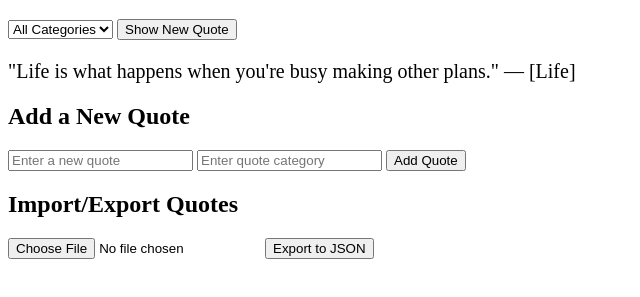
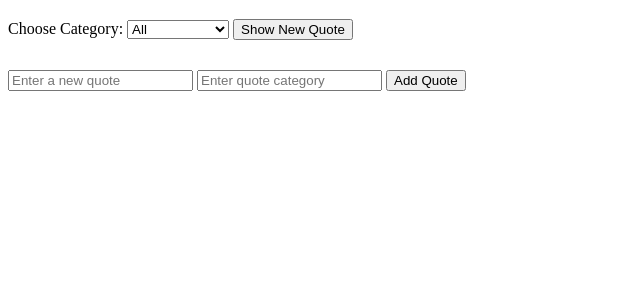
Before and after one commit to nati-collab/dynamic-quote-generator, a plain HTML site: page index.html in a window 1280 px wide. Shown: the part 61-358 px from the top of the page, without its empty margins (0-640 px from the left). Drawn offline with Linux system fonts and the light colour scheme.

Commit message:
Update quote generator with dynamic category filter and add-quote functionality

```diff
--- a/index.html
+++ b/index.html
@@ -1,32 +1,28 @@
 <!DOCTYPE html>
 <html lang="en">
 <head>
-  <meta charset="UTF-8" />
-  <meta name="viewport" content="width=device-width, initial-scale=1.0"/>
+  <meta charset="UTF-8">
+  <meta name="viewport" content="width=device-width, initial-scale=1.0">
   <title>Dynamic Quote Generator</title>
 </head>
 <body>
   <h1>Dynamic Quote Generator</h1>
 
-  <!-- Filter Section -->
-  <select id="categoryFilter" onchange="filterQuotes()">
-    <option value="all">All Categories</option>
-  </select>
-  <button id="newQuote">Show New Quote</button>
+  <div>
+    <label for="categoryFilter">Choose Category:</label>
+    <select id="categoryFilter">
+      <option value="all">All</option>
+    </select>
+    <button id="newQuote">Show New Quote</button>
+  </div>
 
-  <!-- Display Section -->
-  <div id="quoteDisplay" style="margin-top: 20px; font-size: 20px;"></div>
+  <div id="quoteDisplay" style="margin-top: 20px; font-size: 1.2rem;"></div>
 
-  <!-- Add New Quote -->
-  <h2>Add a New Quote</h2>
-  <input id="newQuoteText" type="text" placeholder="Enter a new quote" />
-  <input id="newQuoteCategory" type="text" placeholder="Enter quote category" />
-  <button onclick="addQuote()">Add Quote</button>
-
-  <!-- Import/Export Section -->
-  <h2>Import/Export Quotes</h2>
-  <input type="file" id="importFile" accept=".json" onchange="importFromJsonFile(event)" />
-  <button onclick="exportToJson()">Export to JSON</button>
+  <div style="margin-top: 30px;">
+    <input id="newQuoteText" type="text" placeholder="Enter a new quote" />
+    <input id="newQuoteCategory" type="text" placeholder="Enter quote category" />
+    <button onclick="addQuote()">Add Quote</button>
+  </div>
 
   <script src="script.js"></script>
 </body>
--- a/script.js
+++ b/script.js
@@ -1,124 +1,64 @@
-let quotes = JSON.parse(localStorage.getItem("quotes")) || [
-  { text: "The best way to get started is to quit talking and begin doing.", category: "Motivation" },
-  { text: "Life is what happens when you're busy making other plans.", category: "Life" },
-  { text: "Get busy living or get busy dying.", category: "Life" },
+const quotes = [
+  { text: "The only limit is your mind.", category: "Motivation" },
+  { text: "Code is like humor. When you have to explain it, it’s bad.", category: "Programming" },
+  { text: "Do what is right, not what is easy.", category: "Life" }
 ];
 
-document.addEventListener("DOMContentLoaded", () => {
-  populateCategories();
-  restoreFilter();
-  displayRandomQuote();
-  document.getElementById("newQuote").addEventListener("click", displayRandomQuote);
-});
+const quoteDisplay = document.getElementById('quoteDisplay');
+const categoryFilter = document.getElementById('categoryFilter');
 
-// Save quotes to localStorage
-function saveQuotes() {
-  localStorage.setItem("quotes", JSON.stringify(quotes));
+function populateCategories() {
+  const categories = [...new Set(quotes.map(q => q.category))];
+  categories.forEach(cat => {
+    const option = document.createElement('option');
+    option.value = cat;
+    option.textContent = cat;
+    categoryFilter.appendChild(option);
+  });
 }
 
-// Display a random quote
-function displayRandomQuote() {
-  const selectedCategory = document.getElementById("categoryFilter").value;
-  const filteredQuotes = selectedCategory === "all"
+function showRandomQuote() {
+  const selectedCategory = categoryFilter.value;
+  const filteredQuotes = selectedCategory === 'all'
     ? quotes
-    : quotes.filter(q => q.category.toLowerCase() === selectedCategory.toLowerCase());
+    : quotes.filter(q => q.category === selectedCategory);
 
   if (filteredQuotes.length === 0) {
-    document.getElementById("quoteDisplay").textContent = "No quotes found for this category.";
+    quoteDisplay.textContent = "No quotes available for this category.";
     return;
   }
 
-  const randomIndex = Math.floor(Math.random() * filteredQuotes.length);
-  const quote = filteredQuotes[randomIndex];
-  document.getElementById("quoteDisplay").textContent = `"${quote.text}" — [${quote.category}]`;
-
-  // Save last viewed quote to sessionStorage
-  sessionStorage.setItem("lastQuote", JSON.stringify(quote));
+  const randomQuote = filteredQuotes[Math.floor(Math.random() * filteredQuotes.length)];
+  quoteDisplay.textContent = `"${randomQuote.text}" — ${randomQuote.category}`;
 }
 
-// Add a new quote
 function addQuote() {
-  const text = document.getElementById("newQuoteText").value.trim();
-  const category = document.getElementById("newQuoteCategory").value.trim();
+  const textInput = document.getElementById('newQuoteText');
+  const categoryInput = document.getElementById('newQuoteCategory');
+
+  const text = textInput.value.trim();
+  const category = categoryInput.value.trim();
 
   if (!text || !category) {
-    alert("Please enter both text and category.");
+    alert("Please enter both quote text and category.");
     return;
   }
 
   quotes.push({ text, category });
-  saveQuotes();
-  populateCategories();
 
-  document.getElementById("newQuoteText").value = "";
-  document.getElementById("newQuoteCategory").value = "";
-  alert("Quote added!");
+  if (![...categoryFilter.options].some(opt => opt.value === category)) {
+    const newOption = document.createElement('option');
+    newOption.value = category;
+    newOption.textContent = category;
+    categoryFilter.appendChild(newOption);
+  }
+
+  textInput.value = "";
+  categoryInput.value = "";
+  alert("Quote added successfully!");
 }
 
-// Export quotes to a JSON file
-function exportToJson() {
-  const blob = new Blob([JSON.stringify(quotes, null, 2)], { type: "application/json" });
-  const url = URL.createObjectURL(blob);
-  const a = document.createElement("a");
-  a.href = url;
-  a.download = "quotes.json";
-  document.body.appendChild(a);
-  a.click();
-  document.body.removeChild(a);
-}
+document.getElementById('newQuote').addEventListener('click', showRandomQuote);
+categoryFilter.addEventListener('change', showRandomQuote);
 
-// Import quotes from a JSON file
-function importFromJsonFile(event) {
-  const fileReader = new FileReader();
-  fileReader.onload = function (event) {
-    try {
-      const importedQuotes = JSON.parse(event.target.result);
-      if (Array.isArray(importedQuotes)) {
-        quotes.push(...importedQuotes);
-        saveQuotes();
-        populateCategories();
-        alert("Quotes imported successfully!");
-      } else {
-        alert("Invalid JSON format.");
-      }
-    } catch (e) {
-      alert("Error parsing JSON file.");
-    }
-  };
-  fileReader.readAsText(event.target.files[0]);
-}
-
-// Populate categories into the filter dropdown
-function populateCategories() {
-  const select = document.getElementById("categoryFilter");
-  const currentValue = select.value;
-
-  const categories = Array.from(new Set(quotes.map(q => q.category)));
-  select.innerHTML = `<option value="all">All Categories</option>`;
-  categories.forEach(category => {
-    const option = document.createElement("option");
-    option.value = category;
-    option.textContent = category;
-    select.appendChild(option);
-  });
-
-  // Restore previous filter
-  if (currentValue && categories.includes(currentValue)) {
-    select.value = currentValue;
-  }
-}
-
-// Filter quotes by selected category
-function filterQuotes() {
-  const selectedCategory = document.getElementById("categoryFilter").value;
-  localStorage.setItem("selectedCategory", selectedCategory);
-  displayRandomQuote();
-}
-
-// Restore category filter on load
-function restoreFilter() {
-  const savedFilter = localStorage.getItem("selectedCategory");
-  if (savedFilter) {
-    document.getElementById("categoryFilter").value = savedFilter;
-  }
-}
+populateCategories();
```
